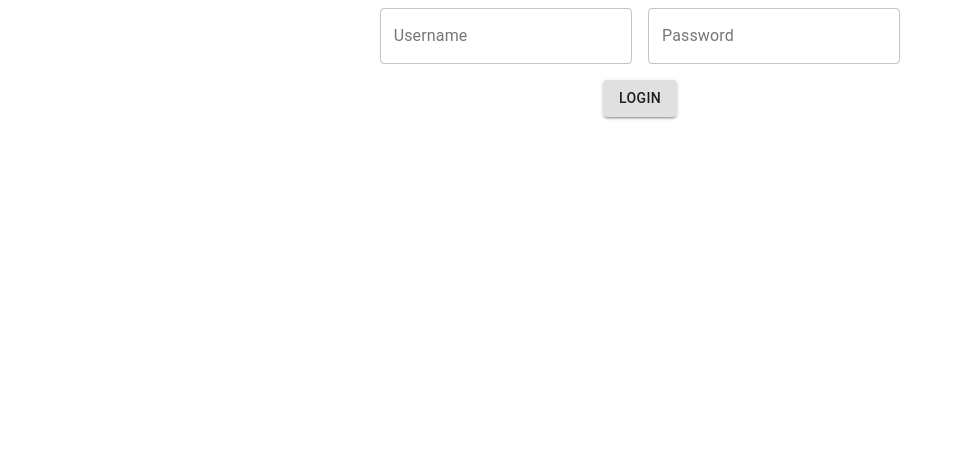
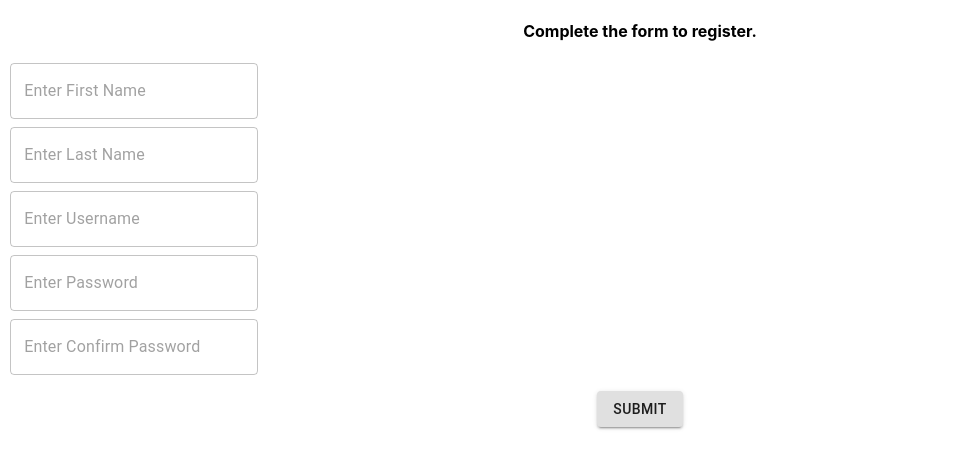
Before and after one commit to bilu7111/simple-ecommerce-store-fe, a React (Create React App) app: page / in a window 1280 px wide. Shown: the top 468 px of the page, without its empty margins (0-953 px from the left). Built offline with nearby package versions, Linux system fonts and the light colour scheme.

Commit message:
Created signup form  (complete).

```diff
--- a/src/App.js
+++ b/src/App.js
@@ -1,11 +1,13 @@
 import logo from "./logo.svg";
 import "./App.css";
 import LoginForm from "./Components/Login-Signup/LoginSignup";
+import Signup from "./Components/Login-Signup/Signup";
 
 function App() {
   return (
     <div className="App">
-      <LoginForm />
+      {/* <LoginForm /> */}
+      <Signup />
     </div>
   );
 }
--- a/src/Components/Login-Signup/Signup.jsx
+++ b/src/Components/Login-Signup/Signup.jsx
@@ -1,7 +1,170 @@
-import React from 'react'
+import React, { useState } from "react";
+import { makeStyles } from "@material-ui/core/styles";
+import TextField from "@material-ui/core/TextField";
+import Button from "@material-ui/core/Button";
 
-export default function Signup() {
+
+const useStyles = makeStyles((theme) => ({
+  root: {
+    "& .MuiTextField-root": {
+      margin: theme.spacing(1),
+      width: "25ch",
+      display: 'flex',
+      alignItems: 'center',
+      justifyContent: 'center',
+    },
+  },
+  button: {
+    margin: theme.spacing(1),
+  },
+}));
+
+function Signup() {
+  const classes = useStyles();
+
+  const [input, setInput] = useState({
+    firstname: "",
+    lastname: "",
+    username: "",
+    password: "",
+    confirmPassword: "",
+  });
+
+  const [error, setError] = useState({
+    firstname: "",
+    lastname: "",
+    username: "",
+    password: "",
+    confirmPassword: "",
+  });
+
+  const onInputChange = (e) => {
+    const { name, value } = e.target;
+    setInput((prev) => ({
+      ...prev,
+      [name]: value,
+    }));
+    validateInput(e);
+  };
+
+  const validateInput = (e) => {
+    let { name, value } = e.target;
+    setError((prev) => {
+      const stateObj = { ...prev, [name]: "" };
+
+      switch (name) {
+        case "firstName":
+          if (!value) {
+            stateObj[name] = "Please enter First Name.";
+          }
+          break;
+
+        case "lastName":
+          if (!value) {
+            stateObj[name] = "Please enter Last Name.";
+          }
+          break;
+
+        case "username":
+          if (!value) {
+            stateObj[name] = "Please enter Username.";
+          }
+          break;
+
+        case "password":
+          if (!value) {
+            stateObj[name] = "Please enter Password.";
+          } else if (input.confirmPassword && value !== input.confirmPassword) {
+            stateObj["confirmPassword"] =
+              "Password and Confirm Password does not match.";
+          } else {
+            stateObj["confirmPassword"] = input.confirmPassword
+              ? ""
+              : error.confirmPassword;
+          }
+          break;
+
+        case "confirmPassword":
+          if (!value) {
+            stateObj[name] = "Please enter Confirm Password.";
+          } else if (input.password && value !== input.password) {
+            stateObj[name] = "Password and Confirm Password does not match.";
+          }
+          break;
+
+        default:
+          break;
+      }
+
+      return stateObj;
+    });
+  };
+
   return (
-    <div>Signup</div>
-  )
+    <div className="app">
+      <h4>Complete the form to register.</h4>
+      <form className={classes.root} noValidate autoComplete="off">
+        <TextField
+          type="text"
+          name="firstName"
+          placeholder="Enter First Name"
+          value={input.firstName}
+          onChange={onInputChange}
+          onBlur={validateInput}
+          variant="outlined"
+        />
+        {error.firstName && <span className="err">{error.firstName}</span>}
+
+        <TextField
+          type="text"
+          name="lastName"
+          placeholder="Enter Last Name"
+          value={input.lastName}
+          onChange={onInputChange}
+          onBlur={validateInput}
+          variant="outlined"
+        />
+        {error.lastName && <span className="err">{error.lastName}</span>}
+
+        <TextField
+          type="text"
+          name="username"
+          placeholder="Enter Username"
+          value={input.username}
+          onChange={onInputChange}
+          onBlur={validateInput}
+          variant="outlined"
+        />
+        {error.username && <span className="err">{error.username}</span>}
+
+        <TextField
+          type="password"
+          name="password"
+          placeholder="Enter Password"
+          value={input.password}
+          onChange={onInputChange}
+          onBlur={validateInput}
+          variant="outlined"
+        />
+        {error.password && <span className="err">{error.password}</span>}
+
+        <TextField
+          type="password"
+          name="confirmPassword"
+          placeholder="Enter Confirm Password"
+          value={input.confirmPassword}
+          onChange={onInputChange}
+          onBlur={validateInput}
+          variant="outlined"
+        />
+        {error.confirmPassword && (
+          <span className="err">{error.confirmPassword}</span>
+        )}
+
+        <Button variant="contained" className={classes.button}>Submit</Button>
+      </form>
+    </div>
+  );
 }
+
+export default Signup;
```
